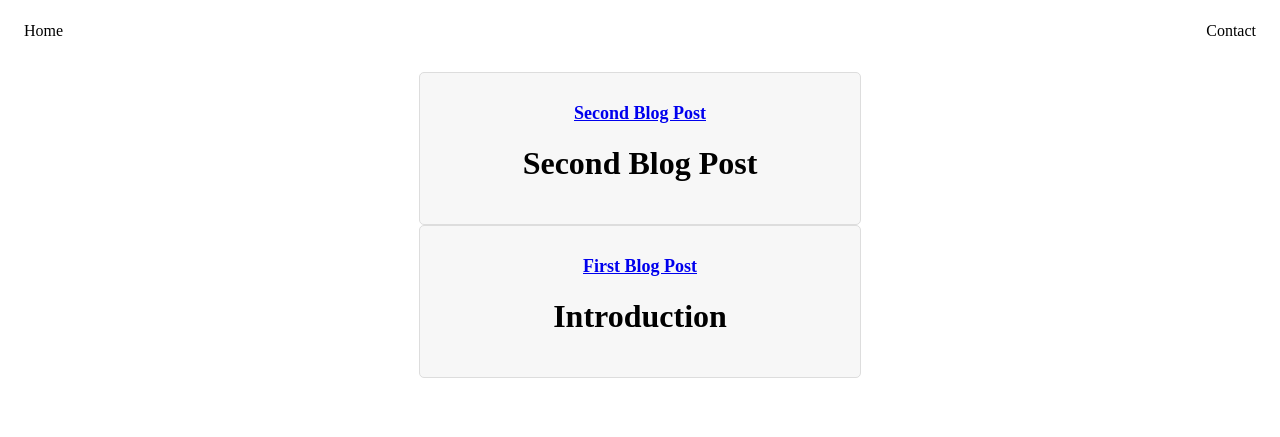
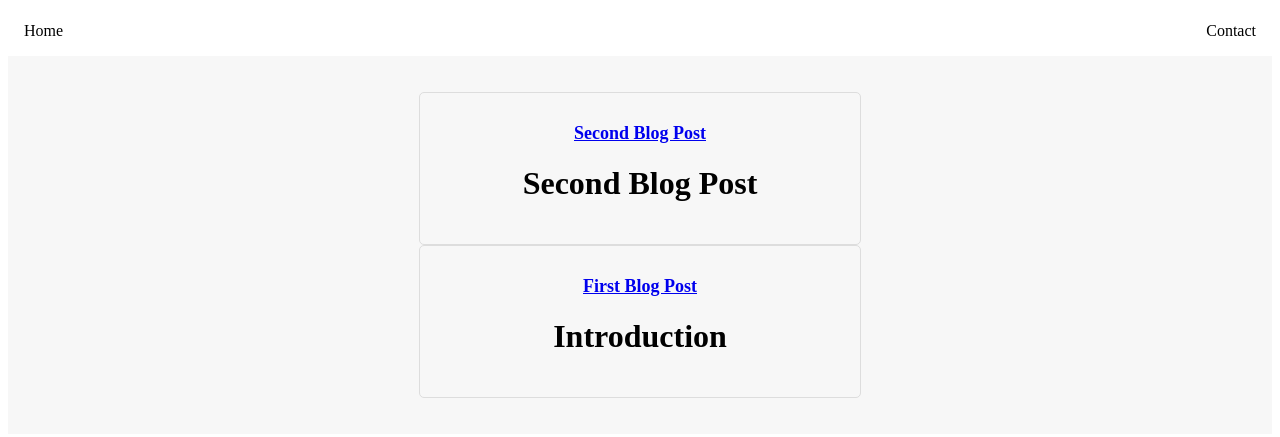
Before and after one commit to rca0/rca0.github.io, a Jekyll site: the page built from blog.html, in a window 1280 px wide. Shown: the top 437 px of the page. Built offline with Jekyll 4.4.1, drawn with Linux system fonts in a browser that asks for light colours.

Commit message:
feat: add blog div for list items

```diff
--- a/blog.html
+++ b/blog.html
@@ -15,9 +15,9 @@
         <a class="right" href="mailto:{{ site.email }}">Contact</a>
     </div>
     <main>
+        <div class="container">
             <ul class="item-list">
                 {% for post in site.posts %}
-            <ul class="item-list">
                     <li class="item">
                         <div class="item-content">
                             <h3 class="item-title"><a href="{{ post.url }}">{{ post.title }}</a></h3>
@@ -26,6 +26,7 @@
                     </li>
                 {% endfor %}
             </ul>
+        </div>
     </main>
 </body>
 </html>
--- a/css/blog.css
+++ b/css/blog.css
@@ -1,3 +1,10 @@
+/* Style for the container */
+.container {
+    background-color: #f7f7f7; /* Same background color as the table */
+    text-align: center; /* Center the container content */
+    padding: 20px;
+}
+
 /* Style for the list of beautiful items */
 .item-list {
     list-style: none;
@@ -7,7 +14,6 @@
 
 .item {
     margin: 10px 0;
-    background-color: #f7f7f7; /* Add a light background color to each item */
     border: 1px solid #ddd;
     border-radius: 5px;
     padding: 20px;
```
Lines whose indentation alone changed are shown as unchanged.
